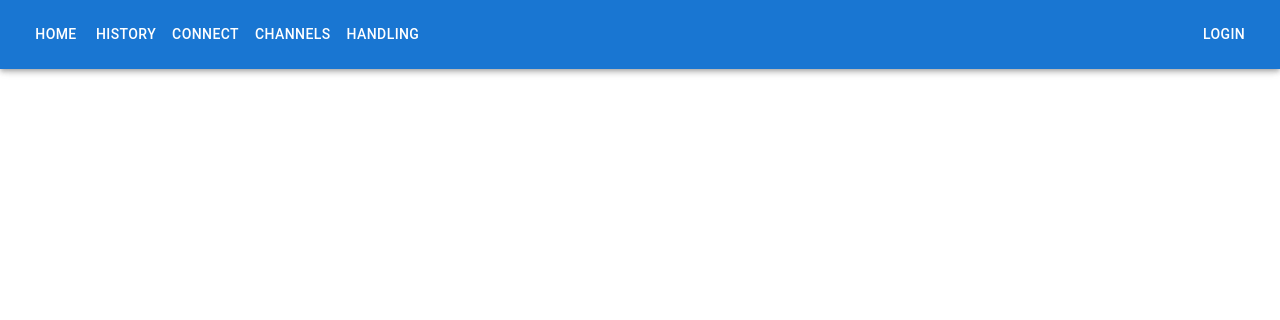
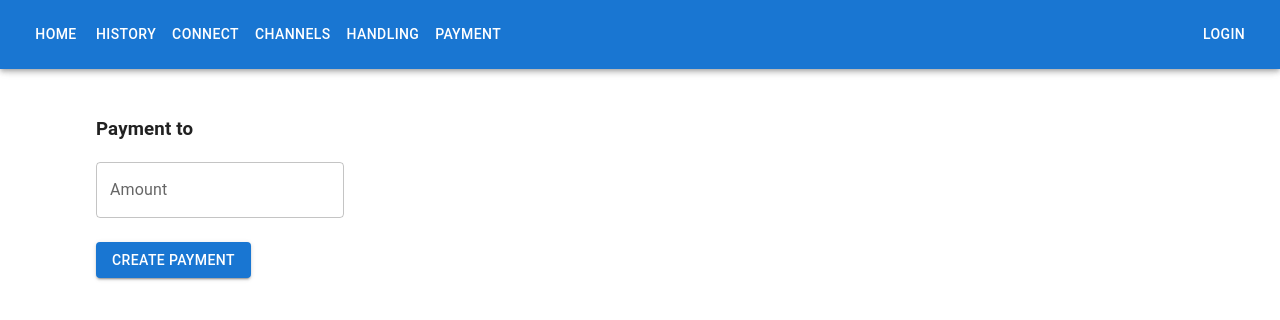
Before and after one commit to Luca-Fischer/lightning-react, a React (Create React App) app in the folder client/: page /Payment in a window 1280 px wide. Shown: the top 320 px of the page. Built offline with nearby package versions, Linux system fonts and the light colour scheme.

Commit message:
add invoice and make payment

```diff
--- a/client/src/App.tsx
+++ b/client/src/App.tsx
@@ -7,6 +7,7 @@ import History from "./Pages/History";
 import Connect from "./Pages/Connect";
 import Channels from "./Pages/Channels";
 import Handling from "./Components/Handling";
+import Payment from "./Pages/Payment";
 import Box from "@mui/material/Box";
 
 import Navbar from "./Components/Navbar";
@@ -22,6 +23,7 @@ const App = () => {
         <Route path="/Connect" element={<Connect />} />
         <Route path="/Channels" element={<Channels />} />
         <Route path="/Handling" element={<Handling />} />
+        <Route path="/Payment" element={<Payment />} />
         <Route path="/Login" element={<Login />} />
         <Route path="/Register" element={<Register />} />
       </Routes>
--- a/client/src/Components/Handling.tsx
+++ b/client/src/Components/Handling.tsx
@@ -1,15 +1,9 @@
 import React, { useEffect, useState } from "react";
 import { useLocation } from "react-router-dom";
-import MuiAlert, { AlertProps } from "@mui/material/Alert";
 import { Link } from "react-router-dom";
 import Button from "@mui/material/Button";
+import Alert from '@mui/material/Alert';
 
-const Alert = React.forwardRef<HTMLDivElement, AlertProps>(function Alert(
-  props,
-  ref
-) {
-  return <MuiAlert elevation={6} ref={ref} variant="filled" {...props} />;
-});
 
 function Handling() {
   const location = useLocation();
@@ -30,9 +24,9 @@ function Handling() {
   return (
     <div>
       {type === 2 ? (
-        <Alert severity="error">{message}</Alert>
+        <Alert variant="filled" severity="error">{message}</Alert>
       ) : (
-        <Alert severity="success">{message}</Alert>
+        <Alert variant="filled" severity="success">{message}</Alert>
       )}
       <br></br>
       <br></br>
--- a/client/src/Components/Navbar.tsx
+++ b/client/src/Components/Navbar.tsx
@@ -62,7 +62,12 @@ function Navbar() {
               </Link>
               <Link to="/handling" style={{ textDecoration: "none" }}>
                 <Button sx={{ my: 2, color: "white", display: "block" }}>
-                  handling
+                  Handling
+                </Button>
+              </Link>
+              <Link to="/payment" style={{ textDecoration: "none" }}>
+                <Button sx={{ my: 2, color: "white", display: "block" }}>
+                  Payment
                 </Button>
               </Link>
             </Stack>
--- a/client/src/Pages/Channels.tsx
+++ b/client/src/Pages/Channels.tsx
@@ -82,7 +82,9 @@ function Channels() {
   const [name, setName] = useState<string | null>(null);
   const location = useLocation();
 
-  const [result, setResult] = useState<{ id: string; name: string; pubkey: string }[]>([]);
+  const [result, setResult] = useState<
+    { id: string; name: string; pubkey: string }[]
+  >([]);
 
   const errorResponse = {
     error: {
@@ -177,10 +179,6 @@ function Channels() {
     }
   };
 
-  const doSomething = (id: string) => {
-    console.log(id)
-  };
-
   const [expanded, setExpanded] = React.useState<string | false>(false);
 
   const expand =
@@ -230,9 +228,17 @@ function Channels() {
                           {item.total_satoshis_received}
                         </div>
                         <br></br>
-                        <Button onClick={() => doSomething(matchingResult ? matchingResult.id : "")} variant="contained">
-                          Make Payment
-                        </Button>
+                        <Link
+                          to={{
+                            pathname: "/payment",
+                            search: `?responseData=${
+                              matchingResult ? `${matchingResult.id}-sep-${matchingResult.name}` : ""
+                            }`,
+                          }}
+                          style={{ textDecoration: "none" }}
+                        >
+                          <Button variant="contained">Make Payment</Button>
+                        </Link>
                       </Typography>
                     </AccordionDetails>
                   </Accordion>
--- /dev/null
+++ b/client/src/Pages/Payment.tsx
@@ -0,0 +1,112 @@
+import React, { useState } from "react";
+import { useLocation } from "react-router-dom";
+import Button from "@mui/material/Button";
+import Axios from "axios";
+import Alert from "@mui/material/Alert";
+
+import TextField from "@mui/material/TextField";
+
+function Payment() {
+  const [amount, setAmount] = useState("");
+  const [invoice, setInvoice] = useState({
+    add_index: "",
+    payment_addr: "",
+    payment_request: "",
+    r_hash: "",
+  });
+  const [confirm, setConfirm] = useState(0);
+  const [amountToSmall, setAmountToSmall] = useState(false);
+
+  const location = useLocation();
+  const searchParams = new URLSearchParams(location.search);
+  const responseData = searchParams.get("responseData");
+
+  let id = "";
+  let name = "";
+
+  if (responseData) {
+    const dataParts = responseData.split("-sep-");
+    if (dataParts.length === 2) {
+      id = dataParts[0];
+      name = dataParts[1];
+    }
+  }
+
+  const addInvoice = () => {
+    if (Number(amount) > 0) {
+      Axios.post("http://localhost:3001/addinvoice", {
+        user_id_token: id,
+        amount: amount,
+      }).then((response) => {
+        console.log(response.data);
+        setInvoice(response.data);
+        setConfirm(1);
+        setAmountToSmall(false);
+      });
+    } else {
+      setAmountToSmall(true);
+    }
+  };
+
+  const sendPayment = () => {
+    Axios.post("http://localhost:3001/sendpayment", {
+      user_id_token: localStorage.getItem("isLoggedIn"),
+      payment_request: invoice.payment_request,
+      amount: amount,
+    }).then((response) => {
+      console.log(response); // check if response is good, then setConfirm(3)
+    });
+    setConfirm(3);
+  };
+
+  const handleAmountChange = (event: React.ChangeEvent<HTMLInputElement>) => {
+    const input = event.target.value;
+    if (/^\d*$/.test(input)) {
+      setAmount(input);
+    }
+  };
+
+  return (
+    <div>
+      <h3>Payment to {name}</h3>
+      {!amountToSmall ? (
+        <TextField
+          label="Amount"
+          value={amount}
+          onChange={handleAmountChange}
+          variant="outlined"
+          type="number"
+          inputProps={{ inputMode: "numeric" }}
+        />
+      ) : (
+        <TextField
+          error
+          label="Amount"
+          value={amount}
+          helperText="Set an amount!"
+          onChange={handleAmountChange}
+          variant="outlined"
+          type="number"
+          inputProps={{ inputMode: "numeric" }}
+        />
+      )}
+      <br></br>
+      <br></br>
+      {confirm === 0 ? (
+        <Button variant="contained" onClick={addInvoice}>
+          Create Payment
+        </Button>
+      ) : confirm === 1 ? (
+        <Button variant="contained" color="success" onClick={sendPayment}>
+          Confirm Payment
+        </Button>
+      ) : (
+        <Alert variant="filled" severity="success">
+          Payment Successful!
+        </Alert>
+      )}
+    </div>
+  );
+}
+
+export default Payment;
```
Also changed, not shown: 2 other files (tests, documents, lock files or other folders).
